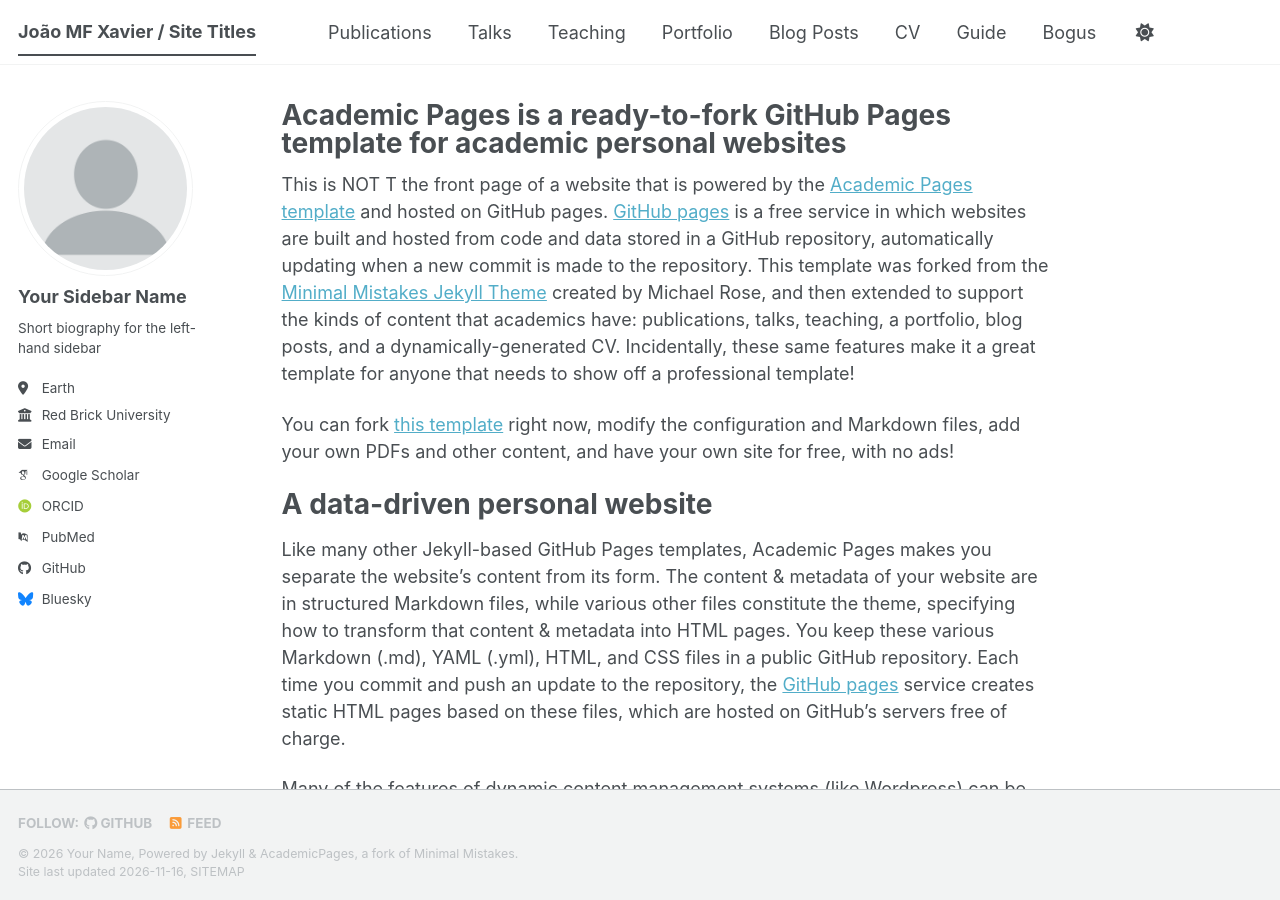
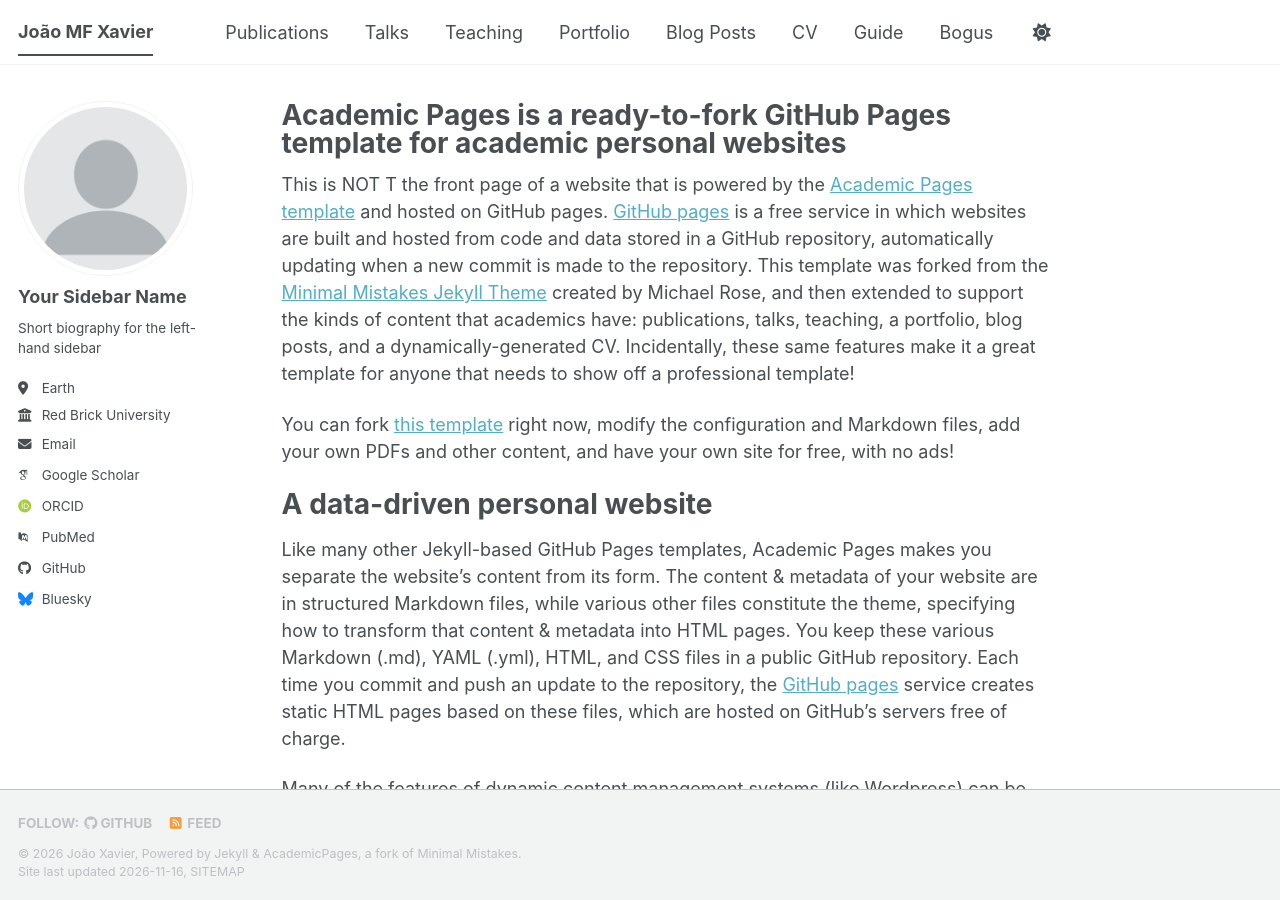
Before and after one commit to jmfxavier/jmfxavier.github.io, a Jekyll site: the page built from _pages/about.md, in a window 1280 px wide and 900 px high. Built offline with Jekyll 4.4.1, drawn with Linux system fonts in a browser that asks for light colours; some web fonts are replaced; a script bundle is joined from its source files by our own code; library files that are not in the unit come from our copies.

Commit message:
Some further changes

```diff
--- a/_config.yml
+++ b/_config.yml
@@ -9,9 +9,9 @@
 # Basic Site Settings
 locale                   : "en-US"
 site_theme               : "default" # The available themes options are "default", "air", "sunrise", "mint", "dirt" and "contrast"
-title                    : "João MF Xavier / Site Titles"
+title                    : "João MF Xavier"
 title_separator          : "-"
-name                     : &name "Your Name"
+name                     : &name "João Xavier"
 description              : &description "Your Name's academic portfolio"   # Update this with a general description of your site, this is the default if not overridden by a page
 url                      : https://jmfxavier.github.io # The base hostname & protocol for your site e.g. "https://[your GitHub username].github.io",
                                                            # or if you already have some other page hosted on Github then use "https://[your GitHub username].github.io/[Your Repo Name]"
```
